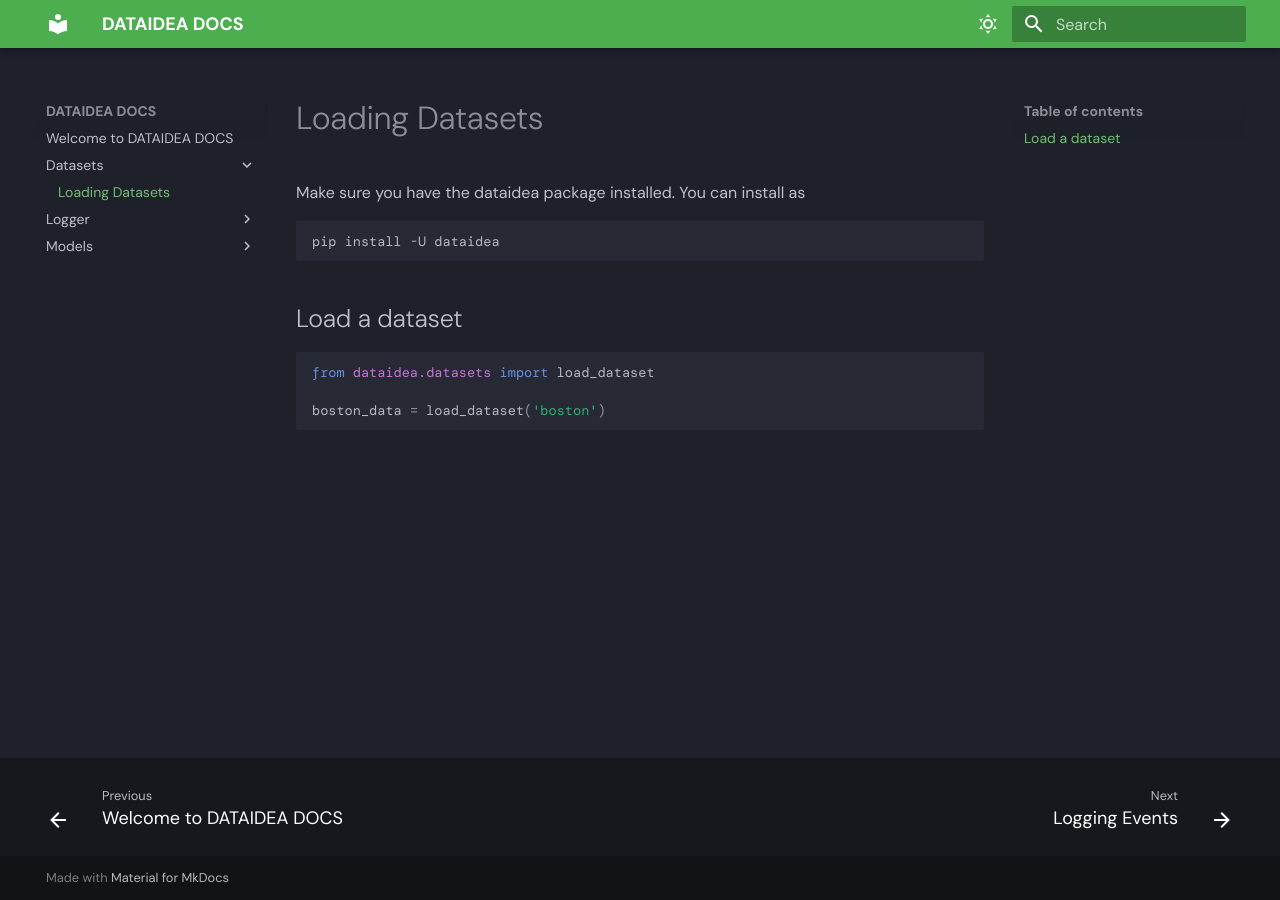
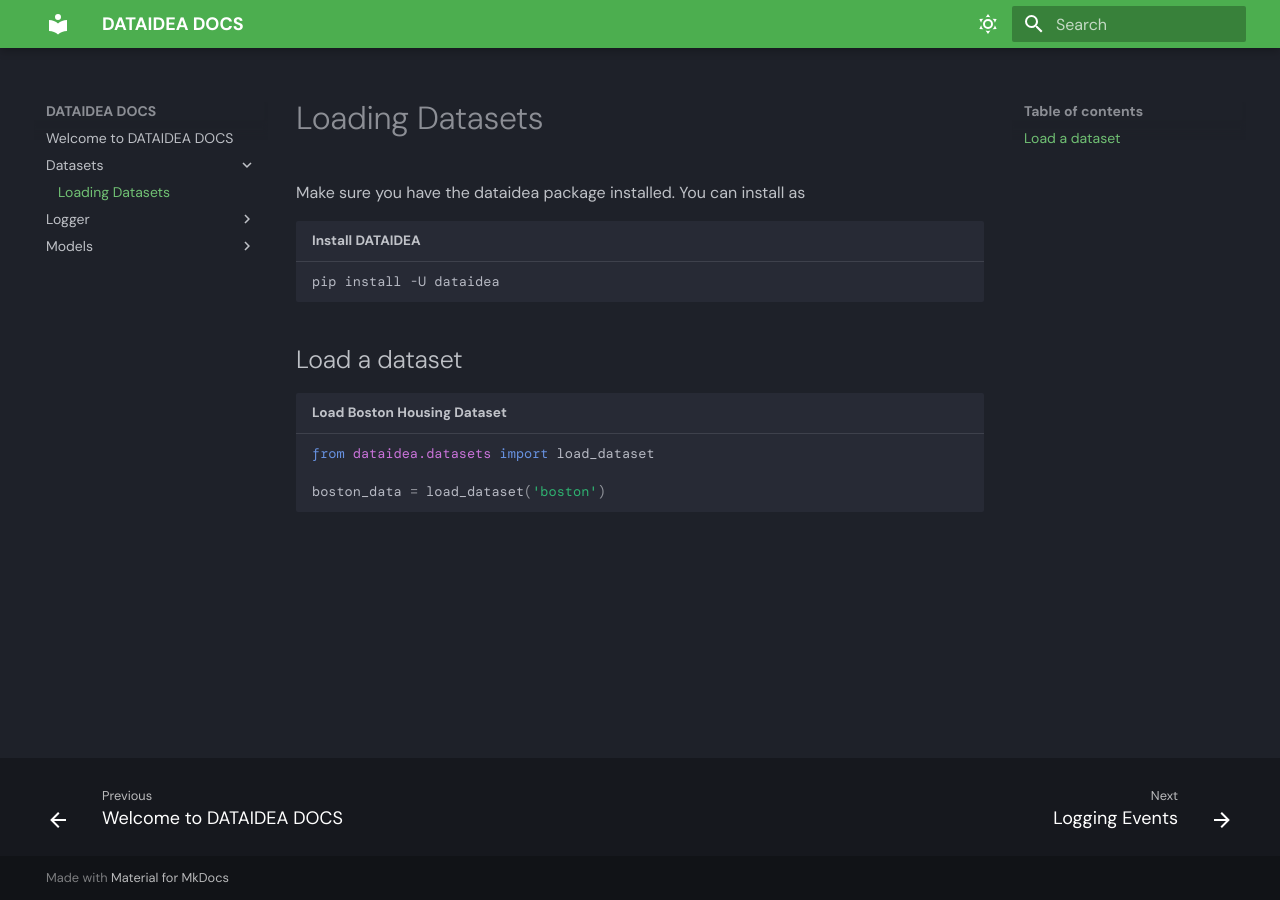
Before and after one commit to dataideaorg/dataidea-docs, an MkDocs documentation site: the page built from docs/Datasets/loading_datasets.md, in a window 1280 px wide. Built offline with MkDocs 1.6.1 and Material for MkDocs 9.7.7, drawn with Linux system fonts in a browser that asks for light colours; some web fonts are replaced.

````diff
--- a/docs/Datasets/loading_datasets.md
+++ b/docs/Datasets/loading_datasets.md
@@ -2,13 +2,13 @@
 
 Make sure you have the dataidea package installed. You can install as
 
-```sh
+```sh title="Install DATAIDEA"
 pip install -U dataidea
 ```
 
 ## Load a dataset
 
-```py
+```py title="Load Boston Housing Dataset"
 from dataidea.datasets import load_dataset
 
 boston_data = load_dataset('boston')
````
Also changed, not shown: docs/Logger/1.logging_events.md (+1 -1 lines), docs/Logger/2.logging_llm.md (+1 -1 lines).
